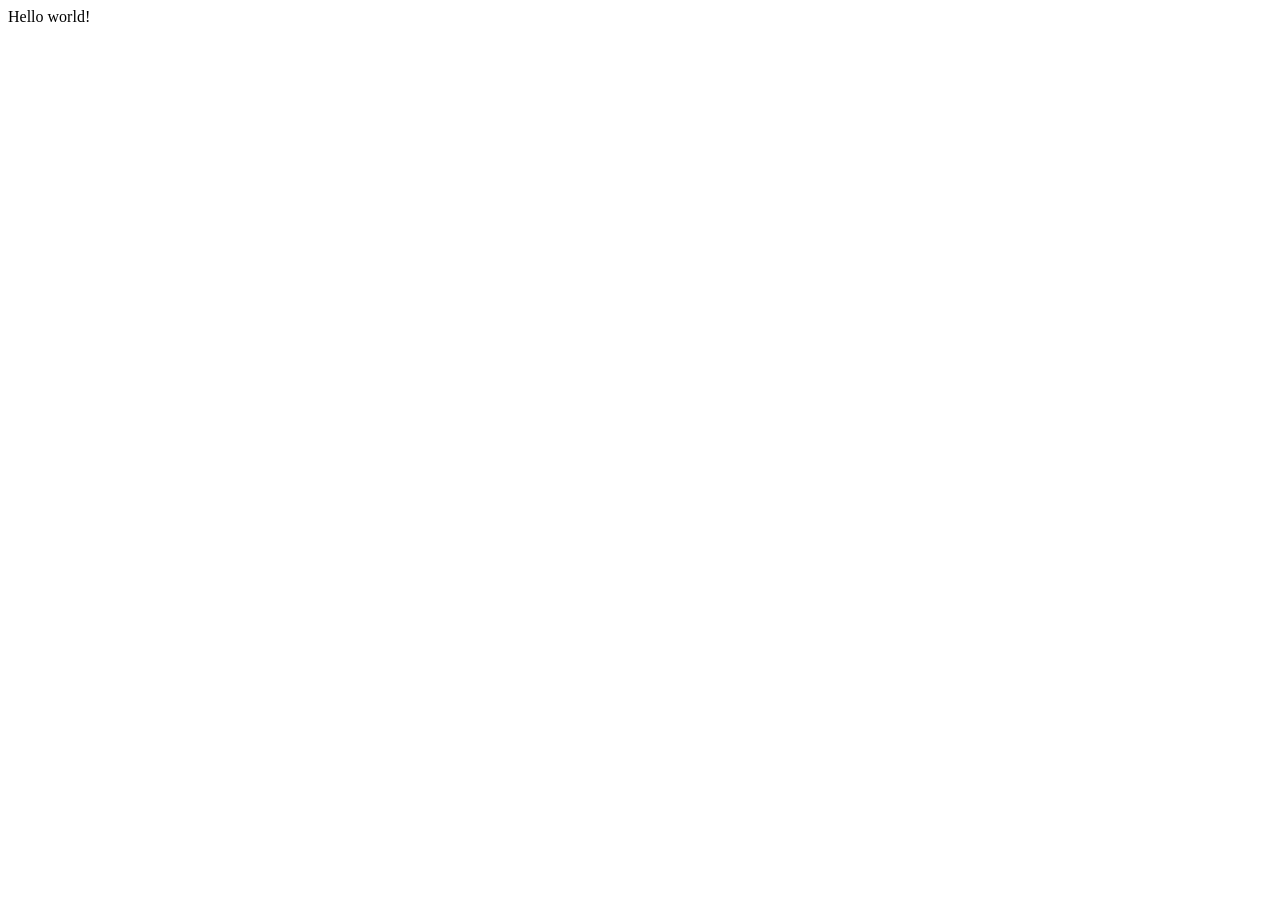
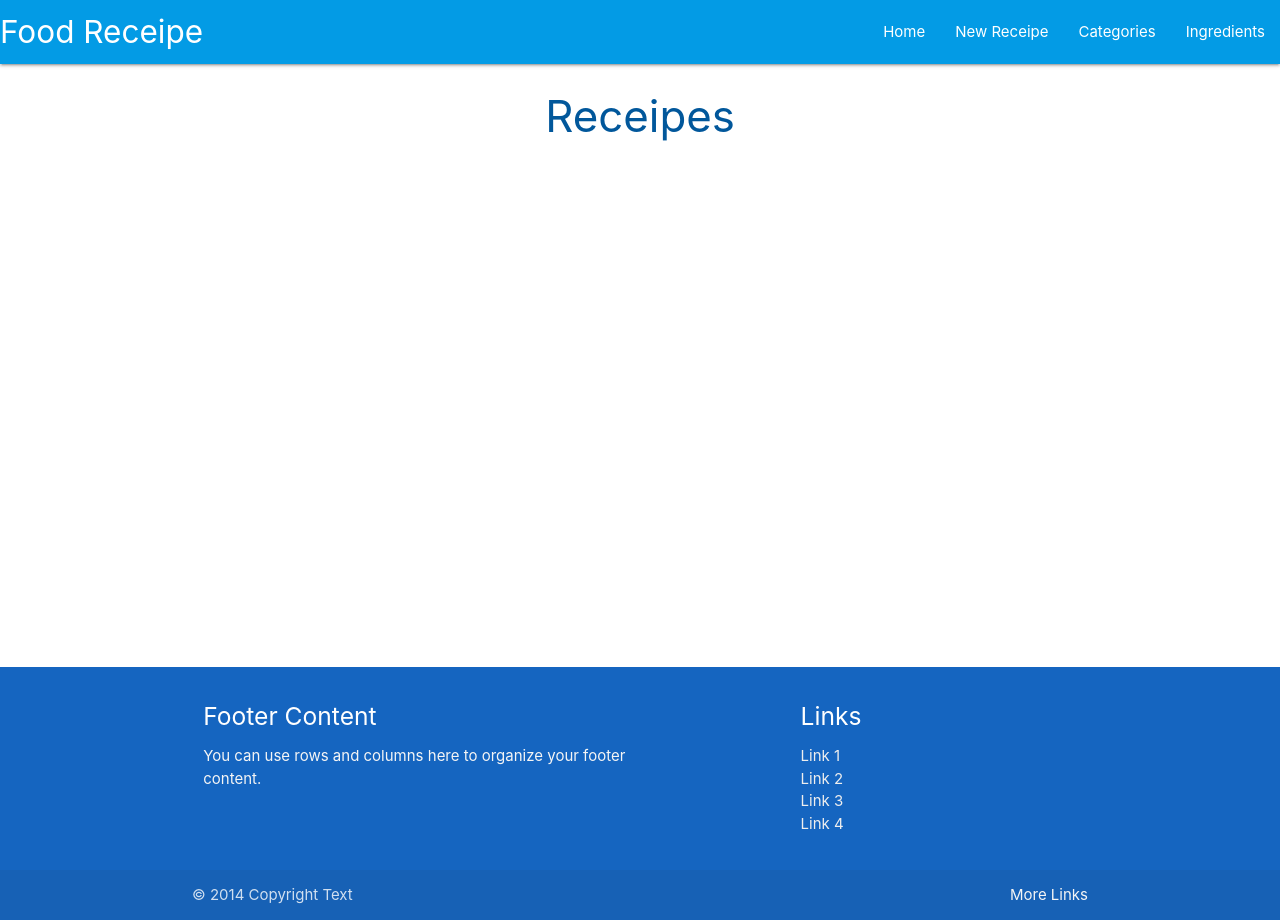
Before and after one commit to Mark-Assessment/f-gama-foodrecipe-m3-2, a Flask app: page / in a window 1280 px wide. Before the commit the page is almost empty. Run offline with Flask 3, Linux system fonts and the light colour scheme.

Commit message:
Start frontend style

```diff
--- a/foodreceipe/routes.py
+++ b/foodreceipe/routes.py
@@ -5,4 +5,4 @@ from foodreceipe.models import Category, Receipe, Ingredients
 
 @app.route("/")
 def home():
-    return render_template("base.html")
+    return render_template("receipe.html")
--- /dev/null
+++ b/foodreceipe/static/css/style.css
@@ -0,0 +1,9 @@
+body {
+    display: flex;
+    min-height: 100vh;
+    flex-direction: column;
+  }
+
+  main {
+    flex: 1 0 auto;
+  }
--- /dev/null
+++ b/foodreceipe/static/js/script.js
@@ -0,0 +1,5 @@
+document.addEventListener('DOMContentLoaded', function() {
+    // sidenav initialization
+    var sidenav = document.querySelectorAll('.sidenav');
+    M.Sidenav.init(sidenav);
+  });
--- a/foodreceipe/templates/base.html
+++ b/foodreceipe/templates/base.html
@@ -3,9 +3,69 @@
 <head>
     <meta charset="UTF-8">
     <meta name="viewport" content="width=device-width, initial-scale=1.0">
+    <link rel="stylesheet" href="https://cdnjs.cloudflare.com/ajax/libs/font-awesome/6.5.1/css/all.min.css"
+    integrity="sha512-DTOQO9RWCH3ppGqcWaEA1BIZOC6xxalwEsw9c2QQeAIftl+Vegovlnee1c9QX4TctnWMn13TZye+giMm8e2LwA=="
+    crossorigin="anonymous" referrerpolicy="no-referrer" />
+    <link rel="stylesheet" href="https://cdnjs.cloudflare.com/ajax/libs/materialize/1.0.0/css/materialize.min.css" type="text/css">
+    <link rel="stylesheet" href="{{ url_for('static', filename='css/style.css') }}" type="text/css">
     <title>Food receipe</title>
 </head>
 <body>
-    Hello world!
+    <header>
+        <!-- Top nav bar -->
+        <nav class="light-blue darken-1">
+            <div class="nav-wrapper">
+              <a href="{{ url_for('home') }}" class="brand-logo">Food Receipe</a>
+              <a href="#" data-target="mobile-demo" class="sidenav-trigger"><i class="fas fa-bars"></i></a>
+              <ul class="right hide-on-med-and-down">
+                <li><a href="{{ url_for('home') }}">Home</a></li>
+                <li><a href="">New Receipe</a></li>
+                <li><a href="">Categories</a></li>
+                <li><a href="">Ingredients</a></li>
+              </ul>
+            </div>
+          </nav>
+        <!-- mobile sidenav -->
+          <ul class="sidenav" id="mobile-demo">
+            <li><a href="{{ url_for('home') }}">Home</a></li>
+            <li><a href="">New Receipe</a></li>
+            <li><a href="">Categories</a></li>
+            <li><a href="">Ingredients</a></li>
+          </ul>
+    </header>
+
+    <main class="container">
+        {% block content %}
+        {% endblock %}
+    </main>
+
+    <footer class="page-footer blue darken-3">
+        <div class="container">
+          <div class="row">
+            <div class="col l6 s12">
+              <h5 class="white-text">Footer Content</h5>
+              <p class="grey-text text-lighten-4">You can use rows and columns here to organize your footer content.</p>
+            </div>
+            <div class="col l4 offset-l2 s12">
+              <h5 class="white-text">Links</h5>
+              <ul>
+                <li><a class="grey-text text-lighten-3" href="#!">Link 1</a></li>
+                <li><a class="grey-text text-lighten-3" href="#!">Link 2</a></li>
+                <li><a class="grey-text text-lighten-3" href="#!">Link 3</a></li>
+                <li><a class="grey-text text-lighten-3" href="#!">Link 4</a></li>
+              </ul>
+            </div>
+          </div>
+        </div>
+        <div class="footer-copyright">
+          <div class="container">
+          © 2014 Copyright Text
+          <a class="grey-text text-lighten-4 right" href="#!">More Links</a>
+          </div>
+        </div>
+      </footer>
+
+    <script src="https://cdnjs.cloudflare.com/ajax/libs/materialize/1.0.0/js/materialize.min.js"></script>
+    <script src="{{ url_for('static', filename='js/script.js') }}"></script>
 </body>
 </html>
--- /dev/null
+++ b/foodreceipe/templates/receipe.html
@@ -0,0 +1,6 @@
+{% extends "base.html" %}
+{% block content %}
+
+<h3 class="light-blue-text text-darken-4 center-align">Receipes</h3>
+
+{% endblock %}
```
